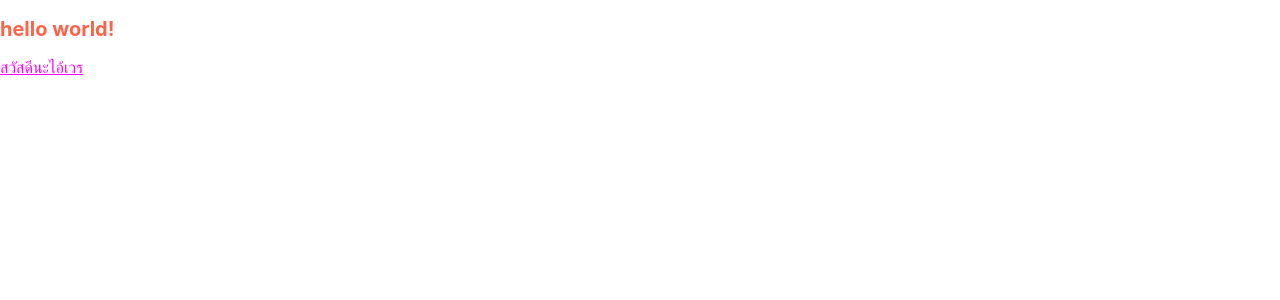
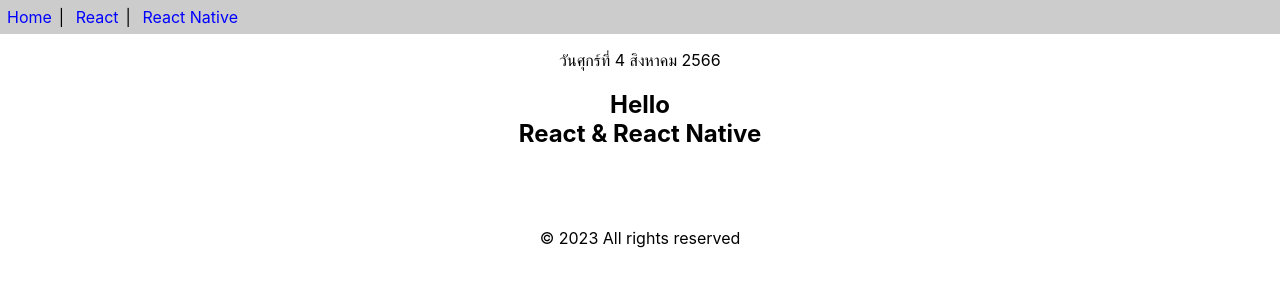
Before and after one commit to PaPond/a1, a React (Create React App) app: page / in a window 1280 px wide. Shown: the top 300 px of the page. Built offline with nearby package versions, Linux system fonts and the light colour scheme.

Commit message:
add function and class
add function and class

```diff
--- a/src/App.js
+++ b/src/App.js
@@ -1,5 +1,7 @@
 import React from 'react'
-import './style.css'
+//import './style.css'
+import {Header, Content, Footer} from './func-components'
+import Calendar from './class-components'
 
 function App() {
   return (
@@ -7,7 +9,23 @@ function App() {
       <h2>hello world!</h2>
       <div className='title'>สวัสดีนะไอ้เวร</div>
     </>
-  );
+  )
 }
+function App2() {
+  return (
 
-export default App;
+    [<Header/>,<Content/>,<Footer/>]
+
+  )
+}
+function App3() {
+  return (
+    <>
+    <Header/>
+    <p><center><Calendar/></center></p>
+    <Content/>
+    <Footer/>
+    </>
+  )
+}
+export default App3;
--- /dev/null
+++ b/src/class-components.js
@@ -0,0 +1,20 @@
+import React,{Component} from 'react'
+
+
+export default class Calendar extends Component{
+    getDate(){
+        const dayNames = ['อาทิตย์','จันทร์','อังคาร','พุธ','พฤหัสบดี','ศุกร์','เสาร์']
+        const monthNames = ['มกราคม','กุมภาพันธ์','มีนาคม','เมษายน','พฤษภาคม','มิถุนายน','กรกฎาคม','สิงหาคม','กันยายน','ตุลาคม','พฤศจิกายน','ธันวาคม',]
+        const date = new Date()
+        const weekDay = dayNames[date.getDay()]
+        const day = date.getDate()
+        const month = monthNames[date.getMonth()]
+        const year = date.getFullYear() + 543
+        return <div style ={{textAlign:'center'}}>
+        วัน{weekDay}ที่ {day} {month} {year}
+        </div>
+    }
+    render(){
+        return <div>{this.getDate()}</div>
+    }
+}
--- /dev/null
+++ b/src/func-components.js
@@ -0,0 +1,34 @@
+import React from 'react'
+
+
+export function Header(){
+    const aStyle = {
+        display: 'inline-block',
+        color: 'blue',
+        margin: '7px',
+        textDecoration: 'none'
+    }
+    return (
+        <div style ={{backgroundColor: '#ccc'}}>
+            <a href="" style={aStyle}>Home</a>|&nbsp;
+            <a href="" style={aStyle}>React</a>|&nbsp;
+            <a href="" style={aStyle}>React Native</a>
+        </div>
+    )
+}
+export function Content(){
+    return(
+        <div style ={{textAlign:'center'}}>
+            <h2>Hello <br/>React & React Native</h2>
+            <br/><br/><br/>
+        </div>
+    )
+}
+
+export const Footer = () => {
+    return (
+        <div style ={{textAlign:'center'}}>
+        &copy; {new Date().getFullYear()} All rights reserved
+        </div>
+    )
+}
```
